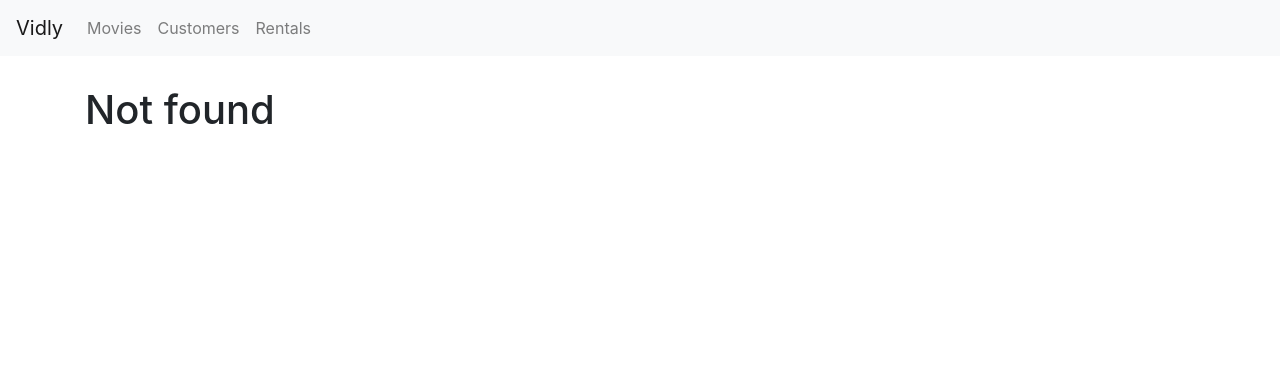
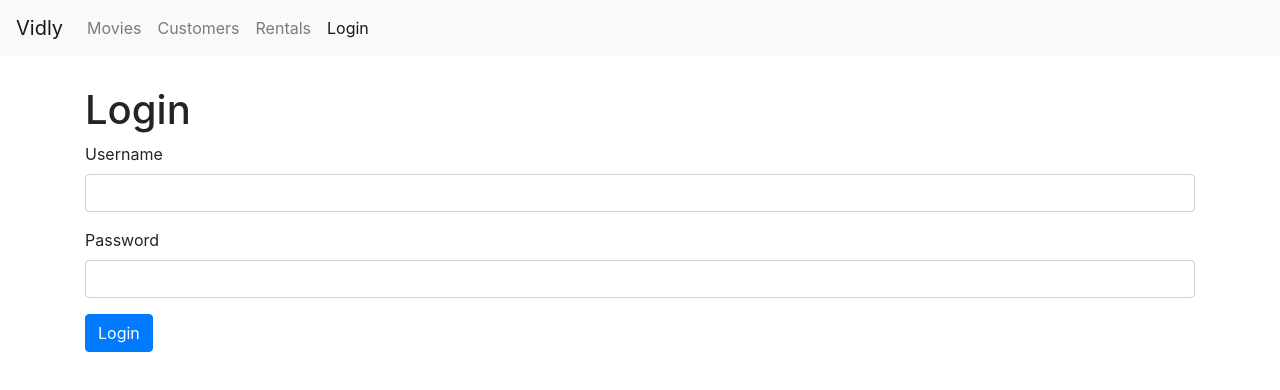
Before and after one commit to omar-nav/reactReview, a React (Create React App) app: page /login in a window 1280 px wide. Before the commit this address led to /not-found. Shown: the top 390 px of the page. Built offline with nearby package versions, Linux system fonts and the light colour scheme.

Commit message:
use props to update form values TODO complete forms

```diff
--- a/src/App.js
+++ b/src/App.js
@@ -6,6 +6,7 @@
 import Rentals from "./components/rentals";
 import NotFound from "./components/notFound";
 import NavBar from "./components/navbar";
+import LoginForm from "./components/loginForm";
 import "./App.css";
 
 function App() {
@@ -14,6 +15,7 @@
       <NavBar />
       <main className="container">
         <Switch>
+          <Route path="/login" component={LoginForm} />
           <Route path="/movies/:id" component={MovieForm} />
           <Route path="/movies" component={Movies}></Route>
           <Route path="/customers" component={Customers}></Route>
--- /dev/null
+++ b/src/components/loginForm.jsx
@@ -0,0 +1,47 @@
+import React, { Component } from "react";
+
+class LoginForm extends Component {
+  state = {
+    account: { username: "", password: "" }
+  };
+
+  handleSubmit = e => {
+    e.preventDefault();
+    // call the server
+
+    console.log("Submitted");
+  };
+
+  handleChange = e => {
+    const account = { ...this.state.account };
+    account.username = e.currentTarget.value;
+    this.setState({ account });
+  };
+
+  render() {
+    return (
+      <div>
+        <h1>Login</h1>
+        <form onSubmit={this.handleSubmit}>
+          <div className="form-group">
+            <label htmlFor="username">Username</label>
+            <input
+              value={this.state.account.username}
+              onChange={this.handleChange}
+              id="username"
+              type="text"
+              className="form-control"
+            />
+          </div>
+          <div className="form-group">
+            <label htmlFor="password">Password</label>
+            <input id="password" type="text" className="form-control" />
+          </div>
+          <button className="btn btn-primary">Login</button>
+        </form>
+      </div>
+    );
+  }
+}
+
+export default LoginForm;
--- a/src/components/navbar.jsx
+++ b/src/components/navbar.jsx
@@ -37,6 +37,11 @@
                 Rentals
               </NavLink>
             </li>
+            <li className="nav-item">
+              <NavLink className="nav-link" to="/login">
+                Login
+              </NavLink>
+            </li>
           </ul>
         </div>
       </nav>
```
